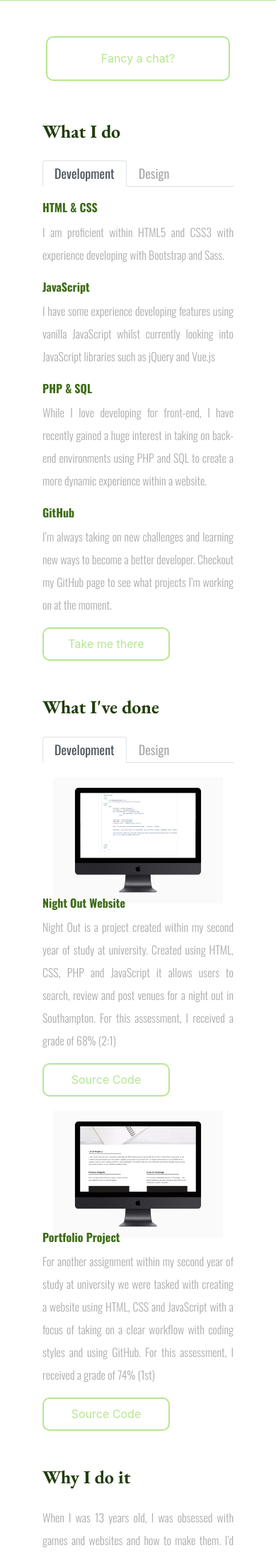
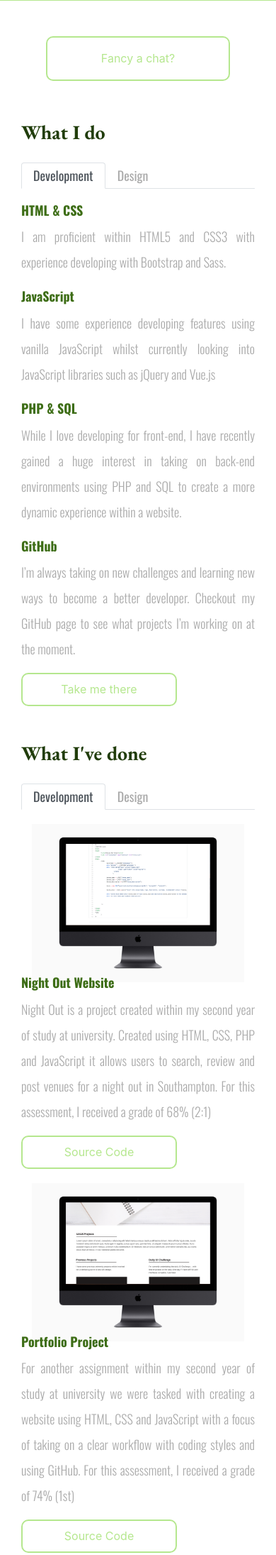
Before and after one commit to michael-allen99/portfoliowebsite, a PHP site: page / in a window 390 px wide. Shown: the part 674-2865 px from the top of the page at 71% size. Run offline with PHP 8.4, Linux system fonts and the light colour scheme.

Commit message:
Minor layout changes - smooth scroll fix

```diff
--- a/css/main.css
+++ b/css/main.css
@@ -22,19 +22,19 @@ h2, h5, p {
 }
 p {
     font-weight: 300;
-    font-size: 16px;
+    font-size: 18px;
     color: #ABABAB;
     line-height: 2em;
     text-align: justify;
 }
 h5 {
     font-weight: bold;
-    font-size: 16px;
+    font-size: 18px;
     color: #3D6D16;
 }
 
 .sectionheader h4 {
-    font-size: 26px;
+    font-size: 28px;
     font-family: "EB Garamond", serif;
     color: #213D0B;
 }
--- a/index.html
+++ b/index.html
@@ -24,12 +24,12 @@
         </div>
     </div>
     <div class="contact-button">
-        <a href="#contact"><button class="header-btn btn-primary col-8 offset-2 col-sm-8 offset-sm-2 col-md-6 offset-md-3 col-lg-2 offset-lg-5">Fancy a chat?</button></a>
+        <a href="#contact" id="scroll"><button class="header-btn btn-primary col-8 offset-2 col-sm-8 offset-sm-2 col-md-6 offset-md-3 col-lg-2 offset-lg-5">Fancy a chat?</button></a>
     </div>
 </section>
 
 <div class="container col-12 offset-0 col-lg-10 offset-lg-1">
-    <section class="whatido col-10 offset-1">
+    <section class="whatido col-12 offset-0 col-md-10 offset-md-1">
         <div class="sectionheader">
             <h4>What I do</h4>
         </div>
@@ -95,7 +95,7 @@
         </div>
     </section>
 
-    <section class="whatido col-10 offset-1">
+    <section class="whatido col-12 offset-0 col-md-10 offset-md-1">
         <div class="sectionheader">
             <h4>What I've done</h4>
         </div>
@@ -183,7 +183,7 @@
         </div>
     </section>
 
-    <div class="whatido col-10 offset-1">
+    <div class="whatido col-12 offset-0 col-md-10 offset-md-1">
         <div class="sectionheader">
             <h4>Why I do it</h4>
         </div>
@@ -194,7 +194,7 @@
         </div>
     </div>
 
-    <div class="whatido col-10 offset-1">
+    <div class="whatido col-12 offset-0 col-md-10 offset-md-1">
         <div class="sectionheader">
             <h4>Let's talk</h4>
         </div>
@@ -203,7 +203,7 @@
         </div>
         <div id="contact" class="contactform">
             <div>
-                <form class="col-lg-12">
+                <form class="col-12">
                     <div class="form-group">
                         <input type="text" class="form-control" id="inputname" placeholder="Your name" style="border: 2px solid #B5E78E; border-radius: 10px;">
                     </div>
@@ -235,7 +235,7 @@
 <script>
     $(document).ready(function(){
         // Add smooth scrolling to all links
-        $("a").on('click', function(event) {
+        $("#scroll").on('click', function(event) {
 
             // Make sure this.hash has a value before overriding default behavior
             if (this.hash !== "") {
```
